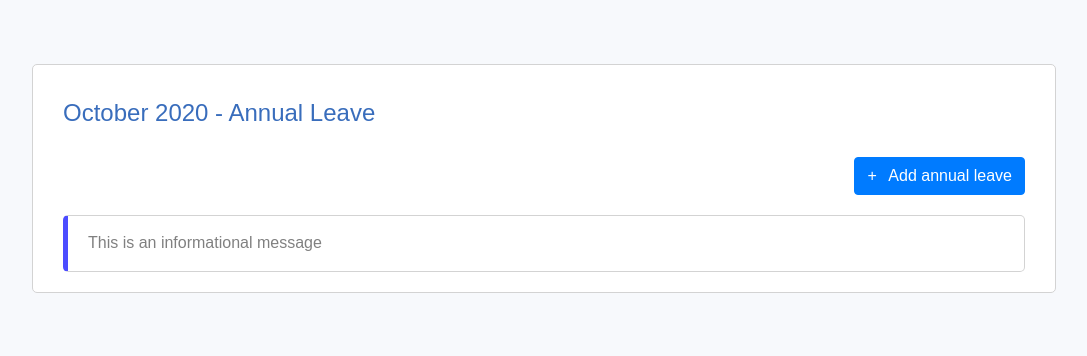
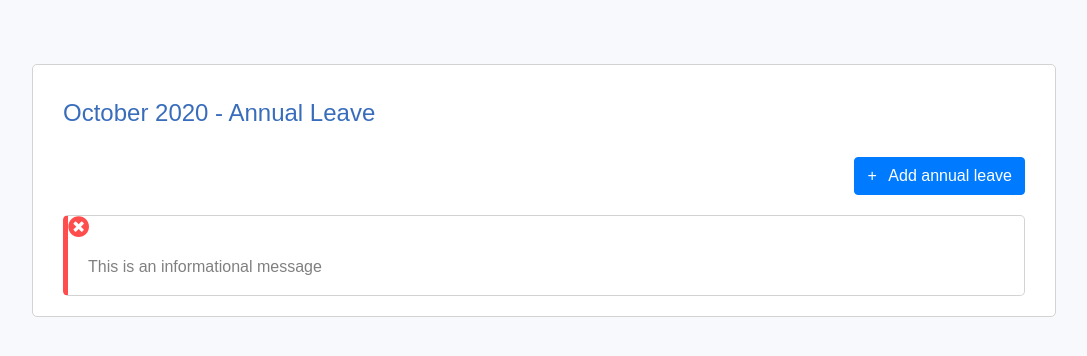
Before and after one commit to patrick-assaf/payfit-feature, a React (Create React App) app in the folder client/: page / in a window 1280 px wide. Shown: the top 356 px of the page, without its empty margins (96-1183 px from the left). Built offline with nearby package versions, Linux system fonts and the light colour scheme; the HTML template or start-up script is replaced by a standard one.

Commit message:
Change message box icon and color depending on format

```diff
--- a/client/package.json
+++ b/client/package.json
@@ -3,6 +3,9 @@
   "version": "0.1.0",
   "private": true,
   "dependencies": {
+    "@fortawesome/fontawesome-svg-core": "^1.2.31",
+    "@fortawesome/free-solid-svg-icons": "^5.15.0",
+    "@fortawesome/react-fontawesome": "^0.1.11",
     "@testing-library/jest-dom": "^5.11.4",
     "@testing-library/react": "^11.0.4",
     "@testing-library/user-event": "^12.1.6",
--- a/client/src/Components/Dashboard.tsx
+++ b/client/src/Components/Dashboard.tsx
@@ -16,7 +16,7 @@ export const Dashboard: React.FC<Props> = () => {
             <div className="d-flex">
                 <Button variant="primary" className="ml-auto feature-button"><span className="pr-2">+</span> Add annual leave</Button>
             </div>
-            <Message format="info" content="This is an informational message" />
+            <Message format="warning" content="This is an informational message" />
         </div>
     );
 };
--- a/client/src/Components/Message.tsx
+++ b/client/src/Components/Message.tsx
@@ -1,5 +1,9 @@
 import React from 'react';
-import '../Style.css'
+import '../Style.css';
+import { FontAwesomeIcon } from '@fortawesome/react-fontawesome';
+import { faInfoCircle } from '@fortawesome/free-solid-svg-icons';
+import { faCheckCircle } from '@fortawesome/free-solid-svg-icons';
+import { faTimesCircle } from '@fortawesome/free-solid-svg-icons';
 
 interface Props {
     format: string
@@ -11,6 +15,7 @@ export const Message: React.FC<Props> = ({format, content}: Props) => {
     if(format === "info") {
         return (
             <div className="message-box info">
+                <FontAwesomeIcon icon={faInfoCircle} style={{color: "gray"}} size="lg" />
                 <p className="message-text">
                     {content}
                 </p>
@@ -20,6 +25,7 @@ export const Message: React.FC<Props> = ({format, content}: Props) => {
     if(format === "success") {
         return (
             <div className="message-box success">
+                <FontAwesomeIcon icon={faCheckCircle} style={{color: "#00c800b3"}} size="lg" />
                 <p className="message-text">
                     {content}
                 </p>
@@ -29,6 +35,7 @@ export const Message: React.FC<Props> = ({format, content}: Props) => {
     if(format === "warning") {
         return (
             <div className="message-box warning">
+                <FontAwesomeIcon icon={faTimesCircle} style={{color: "#ff0000b3"}} size="lg" />
                 <p className="message-text">
                     {content}
                 </p>
--- a/client/src/Style.css
+++ b/client/src/Style.css
@@ -9,7 +9,7 @@ html, body {
 }
 
 .success {
-    border-left: 5px solid rgba(0, 255, 0, 0.7) !important;
+    border-left: 5px solid rgba(0, 200, 0, 0.7) !important;
 }
 
 .warning {
```
Also changed, not shown: 1 other file (tests, documents, lock files or other folders).
